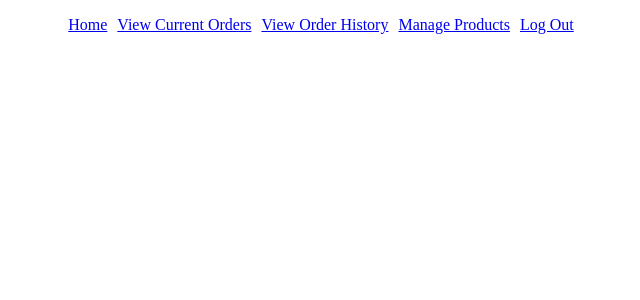
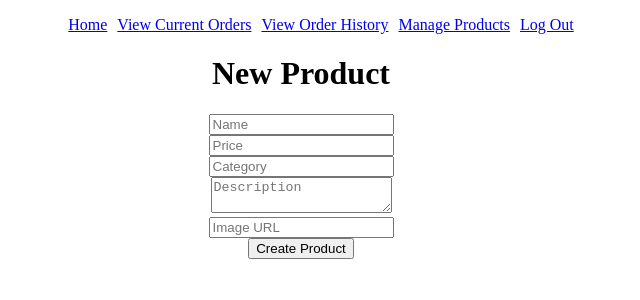
Before and after one commit to chakritp/pressto, a React (Create React App) app in the folder client/: page /products/new in a window 1280 px wide. Shown: the top 300 px of the page, without its empty margins (339-979 px from the left). Built offline with nearby package versions, Linux system fonts and the light colour scheme; no server answers; sample sign-in values are in the browser's storage.

Commit message:
Add create product functionality

```diff
--- a/client/src/App.js
+++ b/client/src/App.js
@@ -11,6 +11,7 @@ import Order from './views/Order'
 import CurrentOrder from './views/CurrentOrder'
 import OrderConfirmation from './views/OrderConfirmation'
 import ProductIndex from './views/ProductIndex'
+import ProductNew from './views/ProductNew'
 import ProductEdit from './views/ProductEdit'
 import LogIn from './views/LogIn'
 import LogOut from './views/LogOut'
@@ -111,6 +112,12 @@ class App extends Component {
             : <Redirect to="/" />
           }} />
 
+          <Route exact path="/products/new" render={(props) => {
+            return currentUser
+            ? <ProductNew {...props} />
+            : <Redirect to="/" />
+          }} />
+
           <Route path="/products/:id/edit" render={(props) => {
             return currentUser
               ? <ProductEdit {...props} />
--- a/client/src/views/ProductIndex.jsx
+++ b/client/src/views/ProductIndex.jsx
@@ -49,6 +49,7 @@ class ProductIndex extends React.Component {
     return(
       <div className="ProductIndex">
         <h1>Products</h1>
+        <Link to='/products/new'>New Product + </Link>
         {this.state.products.map((product) => {
           return (
             <div key={product._id}>
--- /dev/null
+++ b/client/src/views/ProductNew.jsx
@@ -0,0 +1,52 @@
+import React from 'react'
+import axios from 'axios'
+
+class ProductNew extends React.Component {
+  state = {
+    product: null
+  }
+
+  onFormChange(evt) {
+    this.setState({
+      product: {
+        ...this.state.product,
+        [evt.target.name]: evt.target.value
+      }
+    })
+  }
+
+  onFormSubmit(evt) {
+    evt.preventDefault()
+    console.log(this.state.product)
+    axios({
+      method: 'post',
+      url: '/api/products',
+      data: this.state.product
+    }).then(res => {
+      this.props.history.push('/products')
+    })
+  }
+
+  render() {
+    return (
+      <div className="ProductNew">
+        <h1>New Product</h1>
+        <form onChange={this.onFormChange.bind(this)} onSubmit={this.onFormSubmit.bind(this)}>
+          <input type="text" name="name" placeholder="Name" /> <br />
+          <input type="number" step="0.01" name="price" placeholder="Price" /> <br />
+          <input type="text" name="category" placeholder="Category" /> <br />
+          <textarea placeholder="Description" name="description" /> <br />
+          <input type="text" name="image" placeholder="Image URL" /> <br />
+          {this.state.product && this.state.product.image
+          ? (<div>
+              <img src={this.state.product.image} alt={this.state.product.image} style={{ width: '300px' }} /> <br />
+            </div>)
+          : (null)}
+          <button>Create Product</button>
+        </form>
+      </div>
+    )
+  }
+}
+
+export default ProductNew
```
